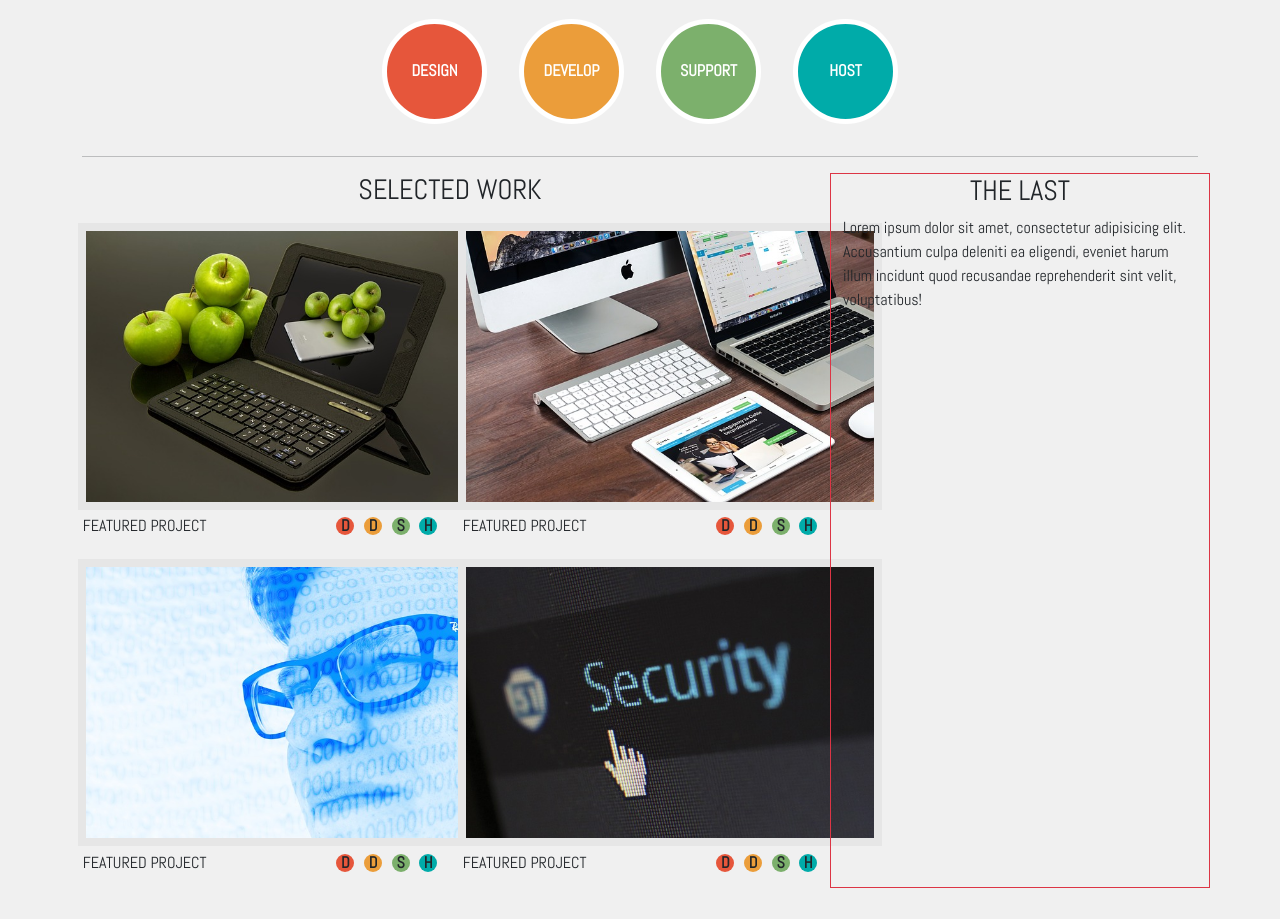
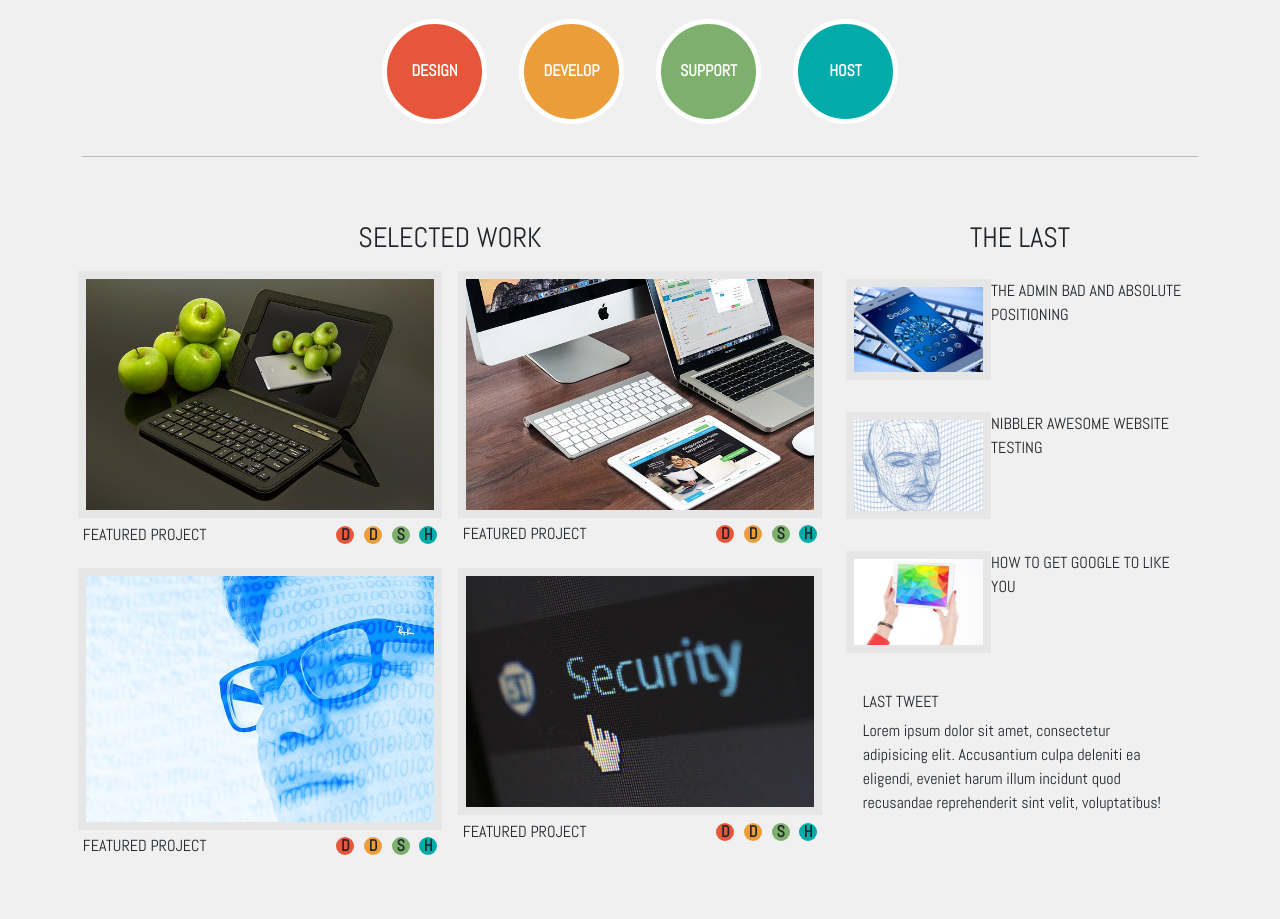
Before and after one commit to gonzalez-wood-azeban-designproject/gonzalez-wood-design-project, a plain HTML site: page index.html in a window 1280 px wide. Shown: the part 304-1223 px from the top of the page. Before the commit the page ends 1192 px from the top, so only its background shows below. Drawn offline with nearby package versions, Linux system fonts and the light colour scheme.

Commit message:
pretty gud site

```diff
--- a/index.css
+++ b/index.css
@@ -71,10 +71,29 @@ ul {
 
 .card-img-top {
     border: solid .5em #e6e6e6;
-    width: 424px;
-    height: 287px;
+    /*width: 424px;*/
+    /*height: 287px;*/
 }
 
 p, span {
     margin: .3em;
 }
+
+.last {
+    /*width: 105px;*/
+    /*height: 105px;*/
+    border: solid .5em #e6e6e6;
+    display: flex;
+    padding: 0px;
+!important;
+    margin: 0px;
+!important;
+}
+
+.last-span {
+    padding: 0px;
+!important;
+    margin: 0px;
+!important;
+
+}
--- a/index.html
+++ b/index.html
@@ -86,7 +86,7 @@
         <!--Selected Work -->
 
 
-		<div class="col-lg-8">
+        <div class="py-5 col-lg-8">
             <h3 class="text-center">SELECTED WORK</h3>
             <div class="row d-flex justify-content-center">
                 <div class="col-md-6 p-2">
@@ -143,11 +143,22 @@
 
         <!--The Last Something-->
 
-		<div class="col-lg-4 d-none d-lg-block border border-danger">
+        <div class=" py-5 col-lg-4 d-none d-lg-block">
+
             <h3 class="text-center">THE LAST</h3>
-			Lorem ipsum dolor sit amet, consectetur adipisicing elit. Accusantium culpa deleniti ea eligendi, eveniet
-			harum illum incidunt quod recusandae reprehenderit sint velit, voluptatibus!
+            <div class="row p-3"><img class="last col-5" src="assets/images/mobile-phone.jpg"><span
+                    class="last-span col-7 ">THE ADMIN BAD AND ABSOLUTE POSITIONING</span></div>
+            <div class="row p-3"><img class="last col-5" src="assets/images/head.jpg"><span
+                    class="last-span col-7">NIBBLER AWESOME WEBSITE TESTING</span></div>
+            <div class="row p-3"><img class="last col-5" src="assets/images/ipad.jpg"><span
+                    class="last-span col-7">HOW TO GET GOOGLE TO LIKE YOU</span></div>
+            <div class="p-3">
+                <p>LAST TWEET</p>
 
+                <p>Lorem ipsum dolor sit amet, consectetur adipisicing elit. Accusantium culpa deleniti ea eligendi,
+                    eveniet
+                    harum illum incidunt quod recusandae reprehenderit sint velit, voluptatibus!</p>
+            </div>
         </div>
 
     </div>
```
Lines whose indentation alone changed are shown as unchanged.
